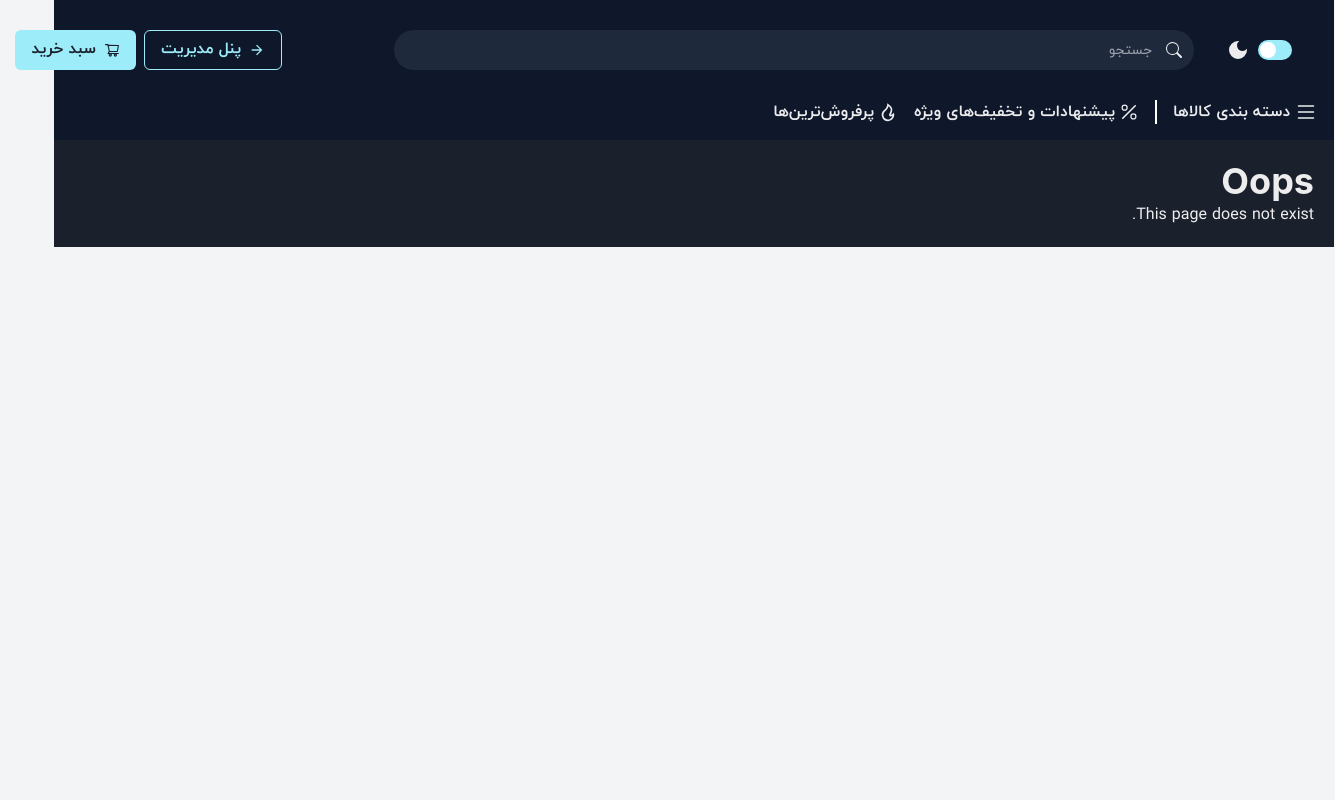
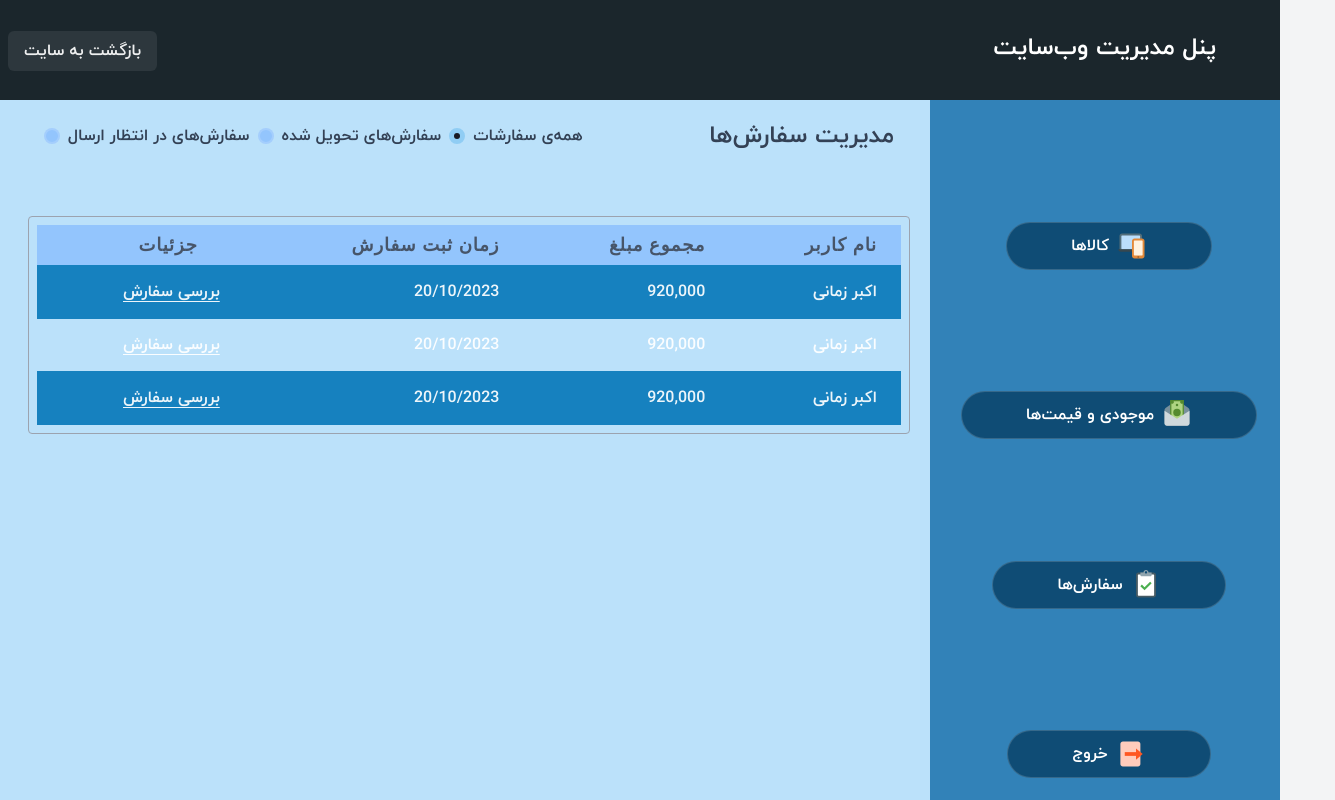
Before and after one commit to ahsn-dev/online-store, a React (Vite) app: page /panel/panel/ordersPanel in a window 1280 px wide. Shown: the top 800 px of the page, 1335 px wide, since content can reach past the window. Built offline with nearby package versions, Linux system fonts and the light colour scheme.

Commit message:
create OrdersPanel component and add all styles

```diff
--- a/src/components/AddProductModal.tsx
+++ b/src/components/AddProductModal.tsx
@@ -113,8 +113,10 @@ const AddProductModal = () => {
         <ModalOverlay />
         <ModalContent>
           <Flex className="flex-col items-end rounded-sm bg-slate-400">
-            <ModalCloseButton className="mt-[6px] bg-slate-400" />
-            <ModalHeader>افزودن/ویرایش کالا</ModalHeader>
+            <ModalCloseButton className="mt-[6px] bg-slate-400 text-slate-800" />
+            <ModalHeader className="text-slate-800">
+              افزودن/ویرایش کالا
+            </ModalHeader>
           </Flex>
           <ModalBody pb={6} className="rounded-sm bg-slate-400">
             <Flex justifyContent={"center"} alignItems={"center"}>
--- a/src/pages/InventoryPanel.tsx
+++ b/src/pages/InventoryPanel.tsx
@@ -15,7 +15,7 @@ const InventoryPanel = () => {
   return (
     <>
       <HStack className="mb-16 flex justify-between px-4">
-        <Text as="h2" className="text-2xl font-bold text-slate-600">
+        <Text as="h2" className="text-2xl font-bold text-slate-700">
           مدیریت موجودی و قیمت‌ها
         </Text>
         <Button style={{ backgroundColor: "#3382B7" }}>ذخیره</Button>
--- a/src/pages/LayoutPanel.tsx
+++ b/src/pages/LayoutPanel.tsx
@@ -1,6 +1,6 @@
 import { Box, Button, Flex, Grid, GridItem, Text } from "@chakra-ui/react";
 import {
-  FcAlphabeticalSortingAz,
+  // FcAlphabeticalSortingAz,
   FcExport,
   FcInspection,
   FcMoneyTransfer,
@@ -25,7 +25,7 @@ const LayoutPanel = () => {
             as="h1"
             className="mt-8 pr-16 text-center text-2xl font-bold text-white"
           >
-            پنل مدیریت وبسایت
+            پنل مدیریت وب‌سایت
           </Text>
           <Link to="/homePage">
             <Button>بازگشت به سایت</Button>
@@ -50,18 +50,18 @@ const LayoutPanel = () => {
                 <span>موجودی و قیمت‌ها</span>
               </Box>
             </Link>
-            <Link to="/orders">
+            <Link to="panel/ordersPanel">
               <Box className="flex items-center gap-x-2 rounded-full border bg-[#0F4C75] px-16 py-2 text-white transition-colors hover:bg-sky-700 hover:transition-colors">
                 <FcInspection className="text-3xl" />
                 <span>سفارش‌ها</span>
               </Box>
             </Link>
-            <Link to="/categories">
+            {/* <Link to="/categories">
               <Box className="flex items-center gap-x-2 rounded-full border bg-[#0F4C75] px-16 py-2 text-white transition-colors hover:bg-sky-700 hover:transition-colors">
                 <FcAlphabeticalSortingAz className="text-3xl" />
                 <span>دسته بندی‌ها</span>
               </Box>
-            </Link>
+            </Link> */}
             <Link to="/loginPanel">
               <Box className="flex items-center gap-x-2 rounded-full border bg-[#0F4C75] px-16 py-2 text-white transition-colors hover:bg-sky-700 hover:transition-colors">
                 <FcExport className="text-3xl" />
@@ -72,7 +72,6 @@ const LayoutPanel = () => {
         </Flex>
       </GridItem>
       <GridItem pl="2" area={"main"} className="bg-[#BBE1FA]">
-        {/* <ProductsPanel /> */}
         <Box padding={5}>
           <Outlet />
         </Box>
--- /dev/null
+++ b/src/pages/OrdersPanel.tsx
@@ -0,0 +1,97 @@
+import {
+  Table,
+  TableContainer,
+  Tbody,
+  Td,
+  Th,
+  Thead,
+  Tr,
+  HStack,
+  Text,
+  RadioGroup,
+  Radio,
+  Stack,
+} from "@chakra-ui/react";
+import React from "react";
+
+const OrdersPanel = () => {
+  const [value, setValue] = React.useState("all");
+  return (
+    <>
+      <HStack className="mb-16 flex justify-between px-4">
+        <Text as="h2" className="text-2xl font-bold text-slate-700">
+          مدیریت سفارش‌ها
+        </Text>
+        <RadioGroup onChange={setValue} value={value} dir="ltr">
+          <Stack direction="row" className="text-slate-700">
+            <Radio value="waiting" className="bg-blue-300">
+              سفارش‌های در انتظار ارسال
+            </Radio>
+            <Radio value="done" className="bg-blue-300">
+              سفارش‌های تحویل شده
+            </Radio>
+            <Radio value="all" className="bg-blue-300">
+              همه‌ی سفارشات
+            </Radio>
+          </Stack>
+        </RadioGroup>
+      </HStack>
+      <TableContainer className="rounded border border-gray-400 p-2">
+        <Table variant="striped" colorScheme="twitter">
+          <Thead className="bg-blue-300 text-xl">
+            <Tr className="text-xl">
+              <Th style={{ fontSize: "18px", color: "#475569" }}>نام کاربر</Th>
+              <Th style={{ fontSize: "18px", color: "#475569" }}>مجموع مبلغ</Th>
+              <Th style={{ fontSize: "18px", color: "#475569" }}>
+                زمان ثبت سفارش
+              </Th>
+              <Th
+                style={{
+                  fontSize: "18px",
+                  color: "#475569",
+                  paddingRight: "46px",
+                }}
+              >
+                جزئیات
+              </Th>
+            </Tr>
+          </Thead>
+          <Tbody>
+            <Tr>
+              <Td>اکبر زمانی</Td>
+              <Td>920,000</Td>
+              <Td>20/10/2023</Td>
+              <Td>
+                <button className="underline underline-offset-[5px]">
+                  بررسی سفارش
+                </button>
+              </Td>
+            </Tr>
+            <Tr>
+              <Td>اکبر زمانی</Td>
+              <Td>920,000</Td>
+              <Td>20/10/2023</Td>
+              <Td>
+                <button className="underline underline-offset-[5px]">
+                  بررسی سفارش
+                </button>
+              </Td>
+            </Tr>
+            <Tr>
+              <Td>اکبر زمانی</Td>
+              <Td>920,000</Td>
+              <Td>20/10/2023</Td>
+              <Td>
+                <button className="underline underline-offset-[5px]">
+                  بررسی سفارش
+                </button>
+              </Td>
+            </Tr>
+          </Tbody>
+        </Table>
+      </TableContainer>
+    </>
+  );
+};
+
+export default OrdersPanel;
--- a/src/pages/ProductsPanel.tsx
+++ b/src/pages/ProductsPanel.tsx
@@ -20,7 +20,7 @@ const ProductsPanel = () => {
   return (
     <>
       <HStack className="mb-16 flex justify-between px-4">
-        <Text as="h2" className="text-2xl font-bold text-slate-600">
+        <Text as="h2" className="text-2xl font-bold text-slate-700">
           مدیریت کالاها
         </Text>
         <AddProductModal />
--- a/src/routes.tsx
+++ b/src/routes.tsx
@@ -10,6 +10,7 @@ import LayoutPanel from "./pages/LayoutPanel";
 import LoginPanel from "./pages/LoginPanel";
 import ProductsPanel from "./pages/ProductsPanel";
 import InventoryPanel from "./pages/InventoryPanel";
+import OrdersPanel from "./pages/ordersPanel";
 
 const router = createBrowserRouter([
   {
@@ -59,6 +60,10 @@ const router = createBrowserRouter([
         path: "panel/InventoryPanel",
         element: <InventoryPanel />,
       },
+      {
+        path: "panel/ordersPanel",
+        element: <OrdersPanel />,
+      },
     ],
   },
 ]);
```
